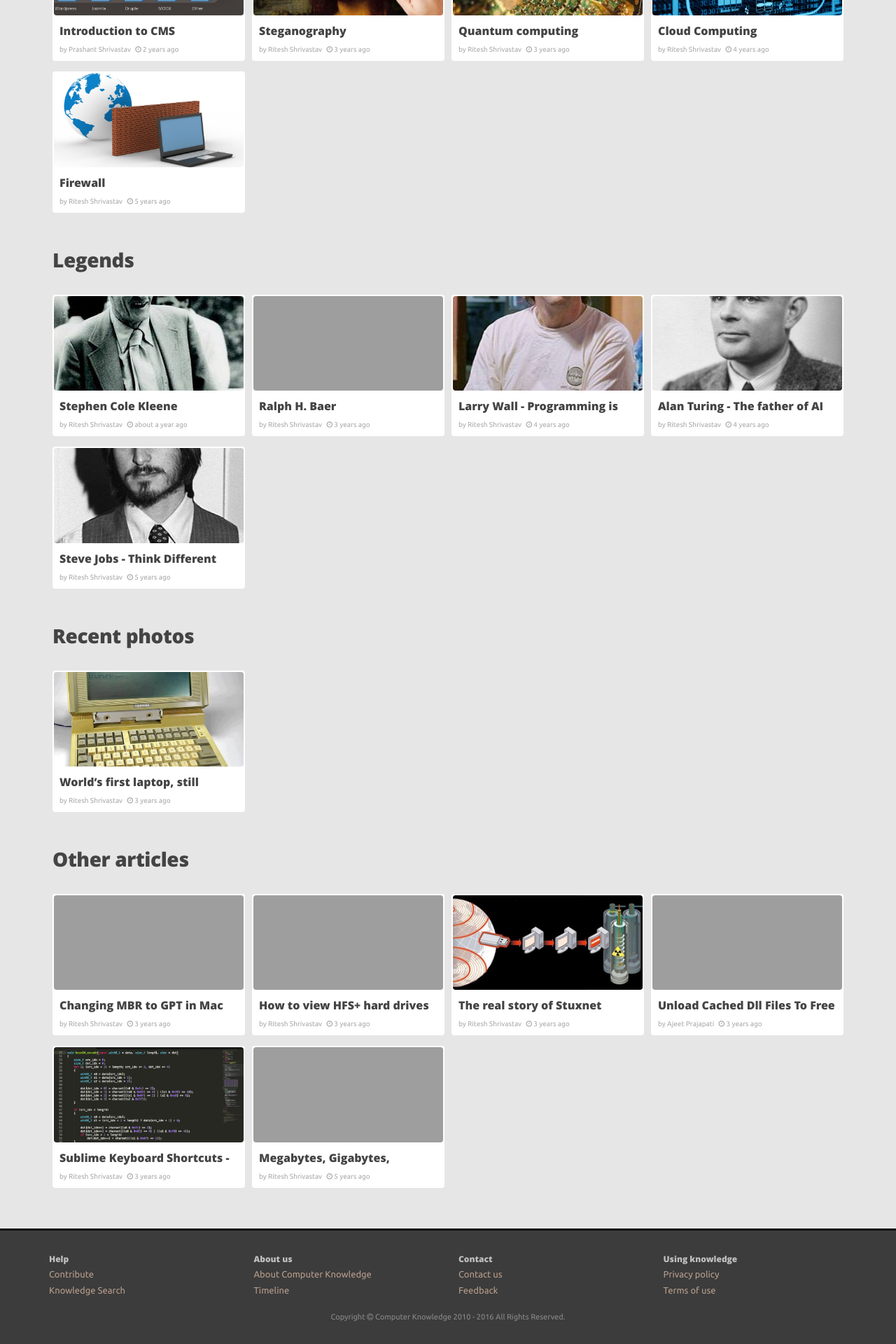
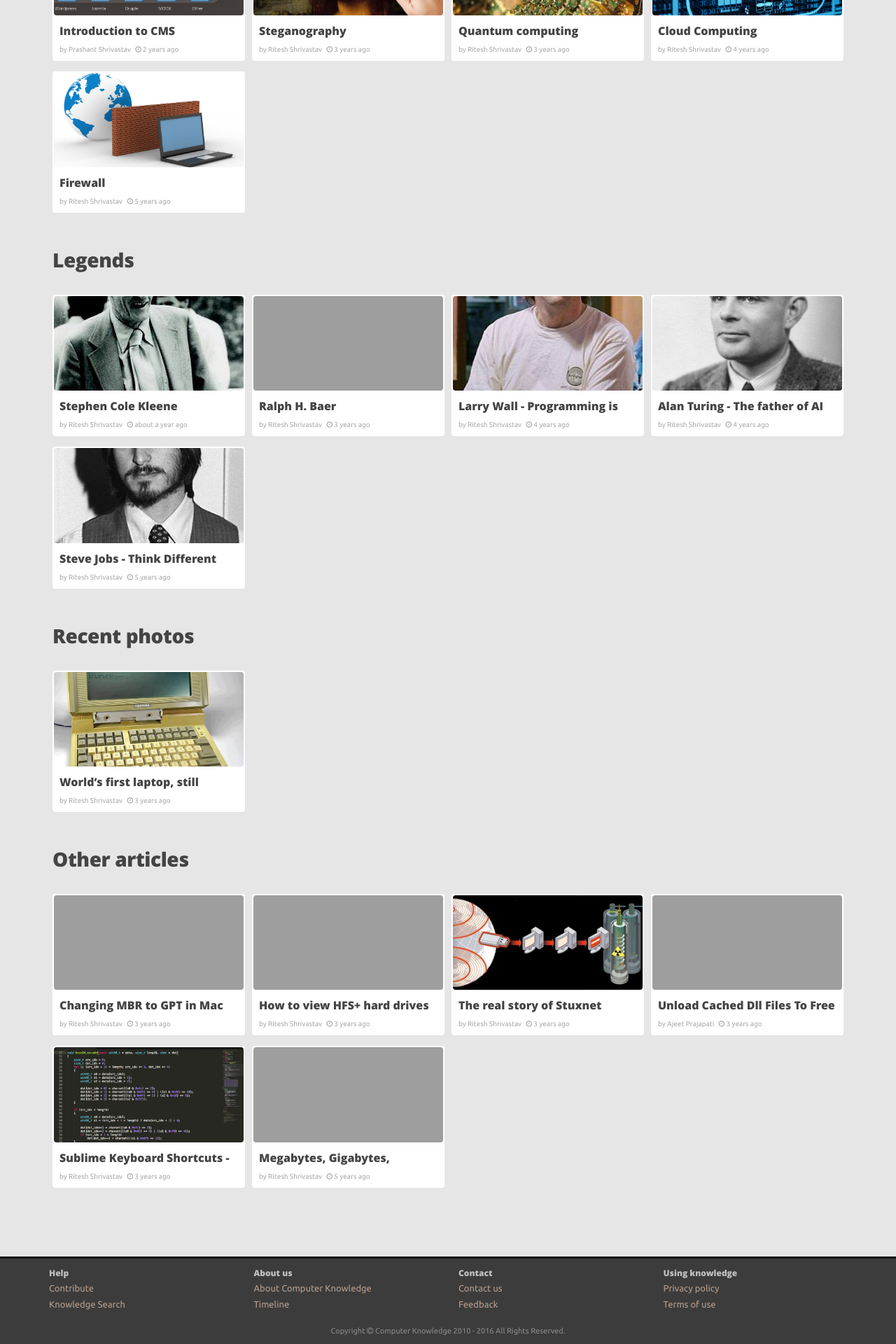
Before and after one commit to ComputerknowBot/computerknowledge.github.io, a Jekyll site: the page built from index.html, in a window 1280 px wide. Shown: the part 1239-3159 px from the top of the page at 70% size. Built offline with Jekyll 4.4.1, drawn with Linux system fonts in a browser that asks for light colours.

Commit message:
Fixed nav issue.

```diff
--- a/_sass/dash/core.scss
+++ b/_sass/dash/core.scss
@@ -85,6 +85,8 @@
 			}
 			line-height: 18px;
 			background-color: #3C3C3C;
+			height: 34px;
+			overflow: hidden;
 		}
 		.second-nav {
 			height: 46px;
@@ -129,7 +131,7 @@
 	    bottom: 0px;
 	    color: #C1C1C1;
 	    margin-top: 50px;
-	    padding: 30px;
+	    padding: 10px;
 		position: absolute;
 	    width: 100%;
 	}
```
